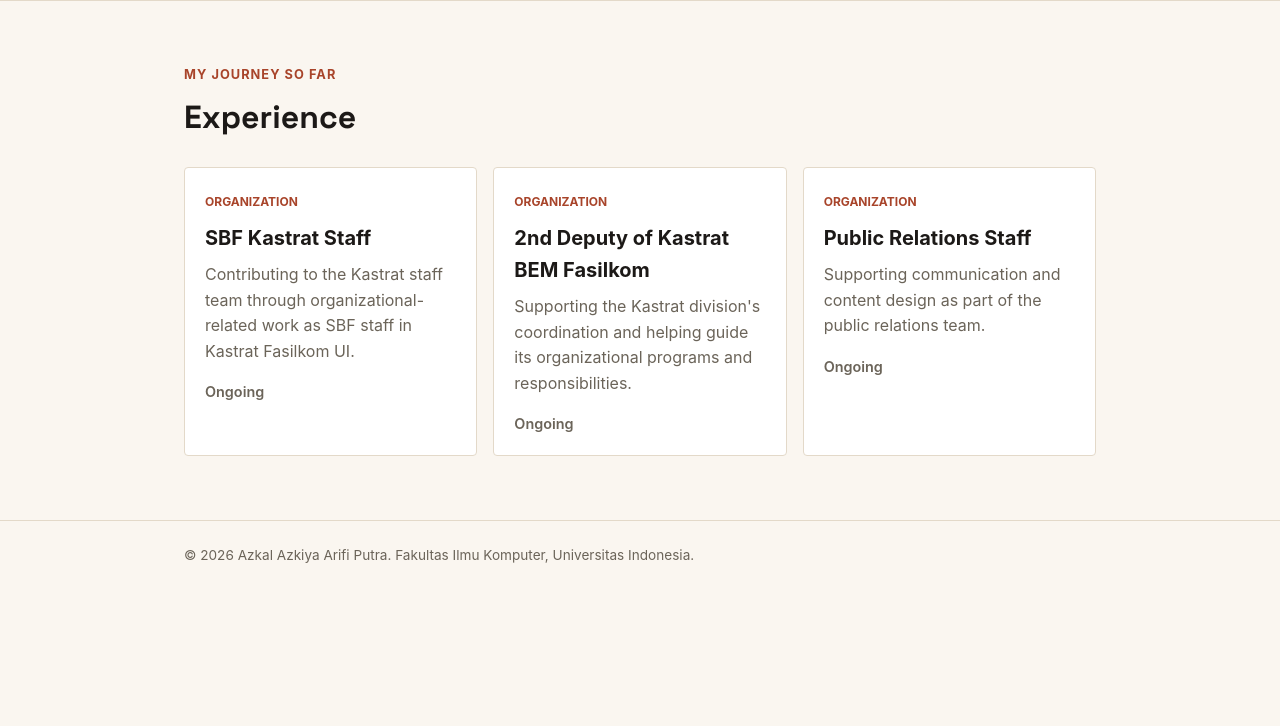
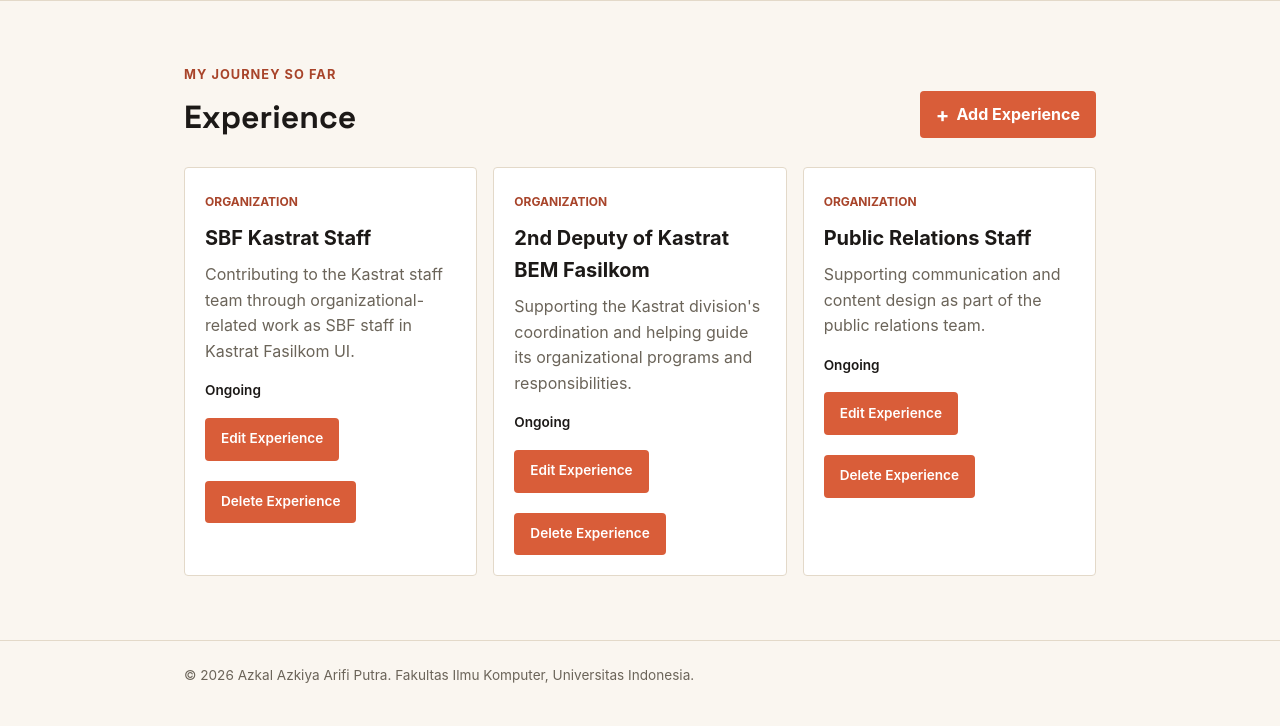
Before and after one commit to AzkalAP/myportofolio, a Django app: page /experience/ in a window 1280 px wide. Shown: the part 74-800 px from the top of the page. Run offline with Django 5.2, Linux system fonts and the light colour scheme; data comes from the database, SQL or seed files in the repository.

Commit message:
feat(experience): add experience management interface

```diff
--- /dev/null
+++ b/templates/components/experience_delete_modal.html
@@ -0,0 +1,53 @@
+<p class="experience-status">
+    <button type="button"
+            class="button button-danger"
+            popovertarget="delete-experience-{{ experience.id }}"
+            aria-label="Delete {{ experience.title }}"
+            title="Delete experience">
+        Delete Experience
+    </button>
+</p>
+
+<div id="delete-experience-{{ experience.id }}"
+     class="project-delete-modal"
+     popover="auto"
+     role="dialog"
+     aria-modal="true"
+     aria-labelledby="delete-experience-title-{{ experience.id }}">
+    <button type="button"
+            class="project-delete-modal__backdrop"
+            popovertarget="delete-experience-{{ experience.id }}"
+            popovertargetaction="hide"
+            aria-label="Close delete confirmation"></button>
+
+    <div class="project-delete-modal__content">
+        <button type="button"
+                class="project-delete-modal__close"
+                popovertarget="delete-experience-{{ experience.id }}"
+                popovertargetaction="hide"
+                aria-label="Close delete confirmation">×</button>
+
+        <h2 id="delete-experience-title-{{ experience.id }}">Delete Experience?</h2>
+
+        <p>
+            Are you sure you want to delete
+            <strong>{{ experience.title }}</strong>?
+        </p>
+
+        <div class="project-delete-modal__actions">
+            <button type="button"
+                    class="button button-secondary"
+                    popovertarget="delete-experience-{{ experience.id }}"
+                    popovertargetaction="hide">
+                Cancel
+            </button>
+
+            <form method="post" action="{% url 'main:delete_experience' experience.id %}">
+                {% csrf_token %}
+                <button type="submit" class="button button-danger">
+                    Yes, Delete
+                </button>
+            </form>
+        </div>
+    </div>
+</div>
--- a/templates/experience.html
+++ b/templates/experience.html
@@ -10,11 +10,24 @@
         <section class="experience-section" id="experience">
             <div class="container">
                 <p class="section-kicker">My journey so far</p>
-                <h1>Experience</h1>
+                <div class="project-header">
+                    <h1>Experience</h1>
+                    <a href="{% url 'main:create_experience' %}"
+                       class="button project-add-button">
+                        <span aria-hidden="true">+</span>
+                        Add Experience
+                    </a>
+                </div>
 
                 <div class="experience-grid">
                     {% for experience in experience_list %}
                         <article class="experience-card">
+                            {% if experience.thumbnail %}
+                                <img src="{{ experience.thumbnail }}"
+                                     alt="Image of {{ experience.title }}"
+                                     class="project-image">
+                            {% endif %}
+
                             <span class="experience-category">
                                 {{ experience.get_category_display }}
                             </span>
@@ -28,6 +41,14 @@
                             {% else %}
                                 <p class="experience-status">Completed</p>
                             {% endif %}
+
+                            <div class="project-actions">
+                                <a href="{% url 'main:update_experience' experience.id %}"
+                                   class="button">
+                                    Edit Experience
+                                </a>
+                                {% include "components/experience_delete_modal.html" with experience=experience %}
+                            </div>
                         </article>
                     {% empty %}
                         <p class="empty-state">
```
Also changed, not shown: main/tests.py (+30 -0 lines), templates/experience_form.html (added, +33 -0 lines).
